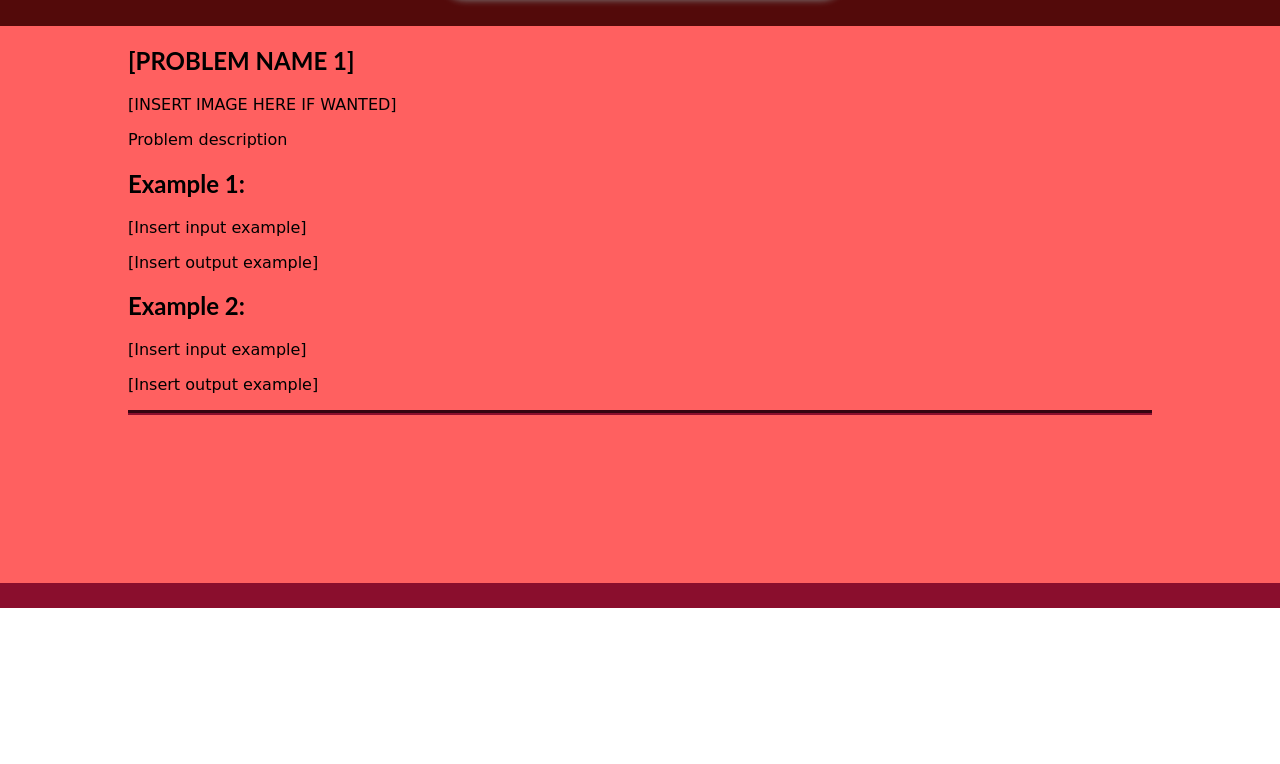
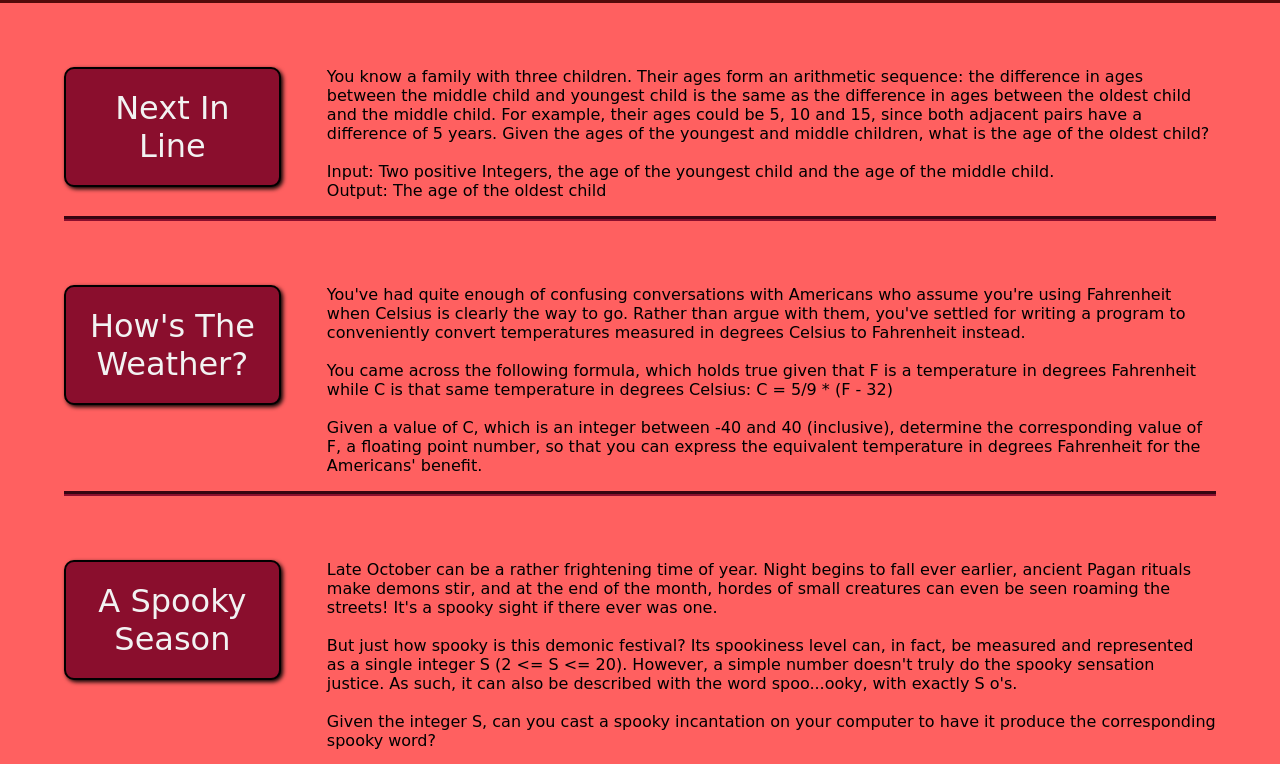
Before and after one commit to ZachBrown01/dohertycoding, a plain HTML site: page problems.html in a window 1280 px wide. Shown: the part 2036-2800 px from the top of the page. Before the commit the page ends 2644 px from the top, so only its background shows below. Drawn offline with Linux system fonts and the light colour scheme; a web font is replaced by a local one.

Commit message:
problemos

```diff
--- a/problems.html
+++ b/problems.html
@@ -24,13 +24,13 @@
                <div class="dropdown" id="notes">
                 <a href="notes.html">Notes</a>
                 <div class="dropdown-content">
-                  <a href="notes.html">Week 1</a>
+                  <a href="notes.html">Unit 1</a>
                 </div>
                </div>
                <div class="dropdown" id="problems">
                  <a class="active" href="problems.html">Problems</a>
                   <div class="dropdown-content">
-                    <a href="problems.html#week1">Week 1</a>
+                    <a href="problems.html#week1">Unit 1</a>
                     <!--
                     <a href="weekone.html">Week 2</a>
                     <a href="problems.html">And so on...</a>
@@ -41,12 +41,12 @@
 
     <div class="Main-Header">
         <div id="mainName">
-    <h1>Weekly Problems</h1>
+    <h1>Coding Problems</h1>
     </div>
 
 
 <div class="separator">
-  <h2>Weekly problems can be found on the 'Problems' tab. </h2>
+  <h2>Coding problems can be found on the 'Problems' tab. </h2>
 </div>
 
 <div class="Problems-Info">
@@ -63,28 +63,87 @@ problem solving skills. </p>
 <img src="assets/goodluck.gif">
 </div>
     <div class="problems-separator">
-        <a id="week1"><h2>WEEK ONE: THE BASICS</h2></a>
+        <a id="week1"><h2>UNIT ONE: THE BASICS</h2></a>
         <img src = "assets/basics.png" width="400" height="250">
     </div>
 
 
     <div class="problems-container">
         <div class="problem">
-            <h2> [PROBLEM NAME 1] </h2>
-            <p> [INSERT IMAGE HERE IF WANTED] </p>
-            <p> Problem description </p>
+            <a href="https://app.codingrooms.com/app/course/intro-to-python-8Vi3Qrk/b/problem-1-hfcHiLw">
+              Next In Line
+            </a>
+            <p> You know a family with three children. Their ages form an arithmetic sequence: the difference in ages between the middle child and youngest child is the same as the difference in ages between the oldest child and the middle child. For example, their ages could be 5, 10 and 15, since both adjacent pairs have a difference of 5 years.
 
-            <h2> Example 1: </h2>
-            <p> [Insert input example] </p>
-            <p> [Insert output example] </p>
+            Given the ages of the youngest and middle children, what is the age of the oldest child?
 
-            <h2> Example 2: </h2>
-            <p> [Insert input example] </p>
-            <p> [Insert output example] </p>
+<br><br>Input: Two positive Integers, the age of the youngest child and the age of the middle child.<br>Output: The age of the oldest child </p>
+
 
         </div>
 
+        <div class="problem">
+          <a href="https://app.codingrooms.com/app/course/intro-to-python-8Vi3Qrk/b/how%2527s-the-weather%253F-xgVNnnK">
+            How's The Weather?
+          </a>
+          <p>You've had quite enough of confusing conversations with Americans who assume you're using Fahrenheit when Celsius is clearly the way to go. Rather than argue with them, you've settled for writing a program to conveniently convert temperatures measured in degrees Celsius to Fahrenheit instead.<br>
 
+<br>You came across the following formula, which holds true given that F is a temperature in degrees Fahrenheit while C is that same temperature in degrees Celsius: C = 5/9 * (F - 32)<br>
 
+<br>Given a value of C, which is an integer between -40 and 40 (inclusive), determine the corresponding value of F, a floating point number, so that you can express the equivalent temperature in degrees Fahrenheit for the Americans' benefit.</p>
+        </div>
+
+	<div class="problem">
+          <a href="https://app.codingrooms.com/app/course/intro-to-python-8Vi3Qrk/b/a-spooky-season-bbTJnKa">
+            A Spooky Season
+          </a>
+          <p>Late October can be a rather frightening time of year. Night begins to fall ever earlier, ancient Pagan rituals make demons stir, and at the end of the month, hordes of small creatures can even be seen roaming the streets! It's a spooky sight if there ever was one.
+
+<br><br>But just how spooky is this demonic festival? Its spookiness level can, in fact, be measured and represented as a single integer S (2 <= S <= 20). However, a simple number doesn't truly do the spooky sensation justice. As such, it can also be described with the word spoo...ooky, with exactly S o's.
+
+<br><br>Given the integer S, can you cast a spooky incantation on your computer to have it produce the corresponding spooky word?
+          </p>
+        </div>
+
+	<div class="problem">
+           <a href="https://app.codingrooms.com/app/course/intro-to-python-8Vi3Qrk/b/an-honest-day%2527s-work-Ajq7mTL"> An Honest Day's Work
+           </a>
+           <p>  Jessie, James, and Meowth, members of the honourable Team Rocket, have unfortunately fallen on hard times. With their funds necessarily allocated to constructing all manner of giant robots and other devices, they've been having difficulty affording any food lately. But that's nothing that an honest day's work can't fix!
+
+<br><br>James has a can of leftover paint, containing P (1 <= P <= 100) litres of the stuff. When combined with his boundless collection of bottlecaps, this can result in some high-quality wares. When a bottlecap is artfully covered with B (1 <= B <= 100) litres of paint, it turns into a completely legitimate, Pokémon league-certified gym badge!
+
+<br><br>James will produce as many badges as he can using the paint, using exactly B litres each. Pokémon trainers love their gym badges, so each such badge is sure to sell for D (1 <= D <= 100) Pokédollars.
+
+<br><br>There might still be some extra paint left over, once there's not enough for another complete badge. However, there's no need for it to go to waste - James will sell any remaining paint at a rate of 1 Pokédollar per litre.
+
+<br><br>How much money will James make for Team Rocket in total, from his sales of badges and leftover paint? Hopefully it'll be enough for at least a loaf of bread!
+
+<br><br>The first line of input consists of a single integer, P. The second line consists of a single integer, B. The third line consists of a single integer, D.The output should be a single integer.
+	   </p>
+        </div>
+
+	<div class="problem">
+          <a href="https://app.codingrooms.com/app/course/intro-to-python-8Vi3Qrk/b/a-new-hope-ntykbVh">
+            A New Hope
+ 	  </a>
+          <p>You might be aware that the events of the Star Wars saga took place a long time ago, in a galaxy that was rather far away. But just how far away was it? We can try to describe it by repeating the word far a certain number of times in the following sentence format:
+
+<br><br>A long time ago in a galaxy far, far away...
+
+<br><br>In the above example, the word far is repeated twice. However, we'd instead like to repeat it exactly N (1 <= N <= 5) times without changing the rest of the sentence at all. There should be a comma right after each occurrence except for the last one.
+
+<br><br>Given N, can you produce the correct sentence?
+	  </p>
+        </div>
+
+	<div class="problem">
+
+        </div>
+
+        <div class="problem">
+        </div>
+
+        <div class="problem">
+        </div>
 
 </body>
--- a/stylesheet.css
+++ b/stylesheet.css
@@ -71,6 +71,22 @@ iframe {
   text-decoration: none;
 }
 
+.problem a {
+  color: #f2f2f2;
+  float: left;
+  display: block;
+  border-radius: 10px;
+  background-color: #8a0e2d;
+  border: 2px solid black;
+  box-shadow: 2px 2px 4px black;
+  font-size: 2em;
+  width: 15%;
+  text-align: center;
+  margin-right: 2%;
+  text-decoration: none;
+  padding: 20px;
+}
+
 
 .dropdown {
   display: inline-block;
@@ -110,6 +126,11 @@ iframe {
 }
 
 .topnav a:hover {
+  background-color: #ddd;
+  color: black;
+}
+
+.problem a:hover {
   background-color: #ddd;
   color: black;
 }
@@ -380,11 +401,16 @@ iframe {
 }
 
 .problem {
-  margin-left: 10%;
-  margin-right: 10%;
-  margin-bottom: 10%;
+  margin: 5%;
   border-bottom: 5px groove #8a0e2d;
+}
 
+.problem p {
+  padding-left: 2%;
+  font-size: 1em;
+  align: justify;
+  display: flex;
+  justify-content: space-around;
 }
 
 .problems-container {
@@ -409,12 +435,6 @@ iframe {
   border-radius: 25px;
   border: 3px solid gray;
   box-shadow: 3px 3px 7px gray;
-}
-
-.problems-separator h2 {
-  font-size: 2em;
-  font-family: 'Trebuchet MS', 'Lucida Sans Unicode', 'Lucida Grande', 'Lucida Sans', Arial, sans-serif;
-  color: aliceblue;
 }
 
 .notes-container {
```
Also changed, not shown: index.html (+2 -2 lines), notes.html (+4 -4 lines), resources.html (+2 -2 lines).
